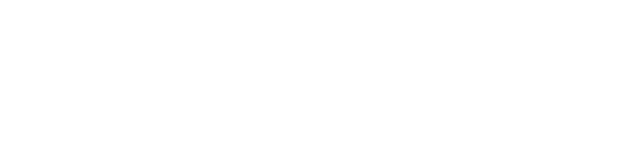
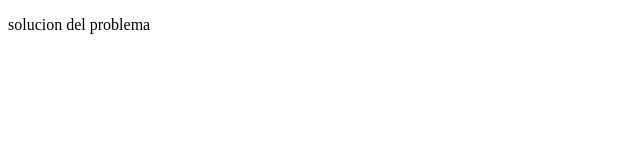
Before and after one commit to karinavalderrama/miprimerrepositorio, a plain HTML site: page Javascript/index.html in a window 1280 px wide. Shown: the whole page, without its empty margins (0-640 px from the left). Drawn offline with Linux system fonts and the light colour scheme.

Commit message:
solucionar

```diff
--- a/Javascript/index.html
+++ b/Javascript/index.html
@@ -7,6 +7,7 @@
     <title>Document</title>
 </head>
 <body>
+    <p>solucion del problema</p>
 
 </body>
 </html>
```
